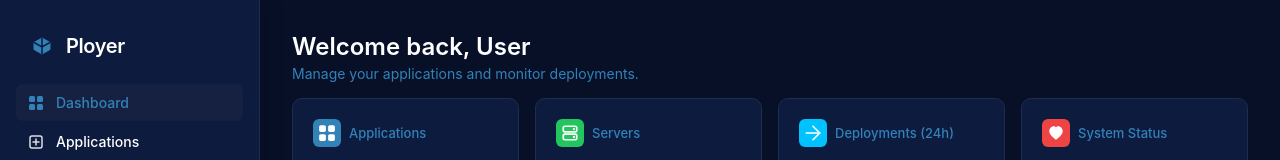
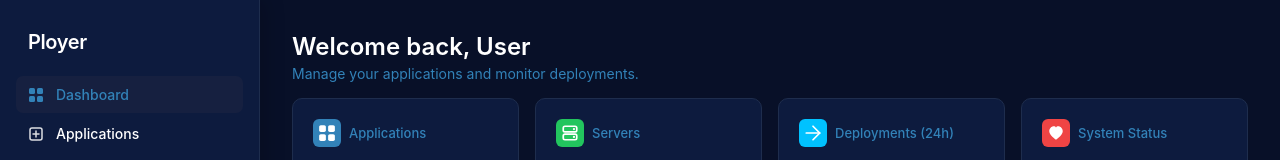
Before and after one commit to nusendra/ployer, a SvelteKit app in the folder frontend/: page / in a window 1280 px wide. Shown: the top 160 px of the page. Built offline with nearby package versions, Linux system fonts and the light colour scheme; no server answers; sample sign-in values are in the browser's storage.

Commit message:
feat: remove logo icon from sidebar, show text title only

```diff
--- a/frontend/src/routes/+layout.svelte
+++ b/frontend/src/routes/+layout.svelte
@@ -102,12 +102,6 @@
 		<nav class="sidebar">
 			<!-- Logo -->
 			<div class="sidebar-logo">
-				<div class="logo-icon">
-					<svg width="20" height="20" viewBox="0 0 20 20" fill="none" xmlns="http://www.w3.org/2000/svg">
-						<path d="M10 2L18 6.5V13.5L10 18L2 13.5V6.5L10 2Z" fill="var(--primary)" stroke="var(--primary)" stroke-width="1" stroke-linejoin="round"/>
-						<path d="M10 2V18M2 6.5L10 11L18 6.5" stroke="var(--bg-secondary)" stroke-width="1.5"/>
-					</svg>
-				</div>
 				<div class="logo-title">
 					<span class="logo-text">Ployer</span>
 					{#if version}
@@ -204,15 +198,7 @@
 		margin-bottom: 0.5rem;
 	}
 
-	.logo-icon {
-		display: flex;
-		align-items: center;
-		justify-content: center;
-		width: 28px;
-		height: 28px;
-	}
-
-	.logo-title {
+.logo-title {
 		display: flex;
 		flex-direction: column;
 		gap: 0.1rem;
```
